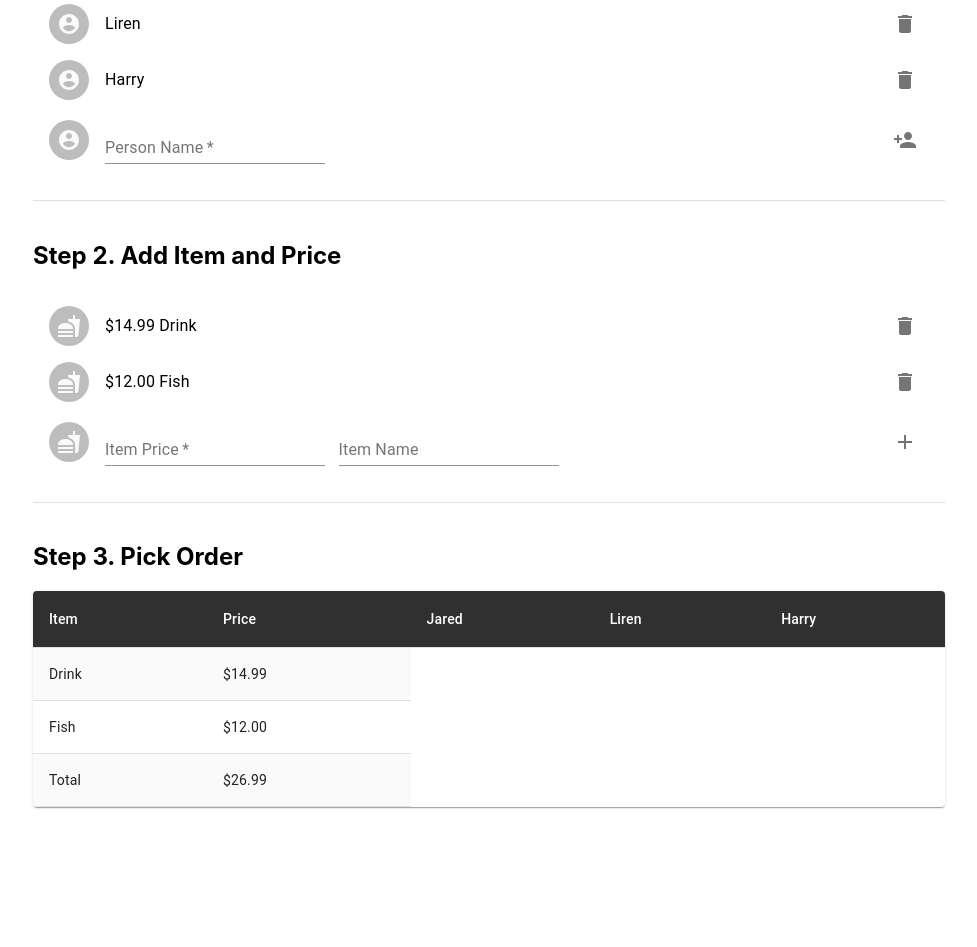
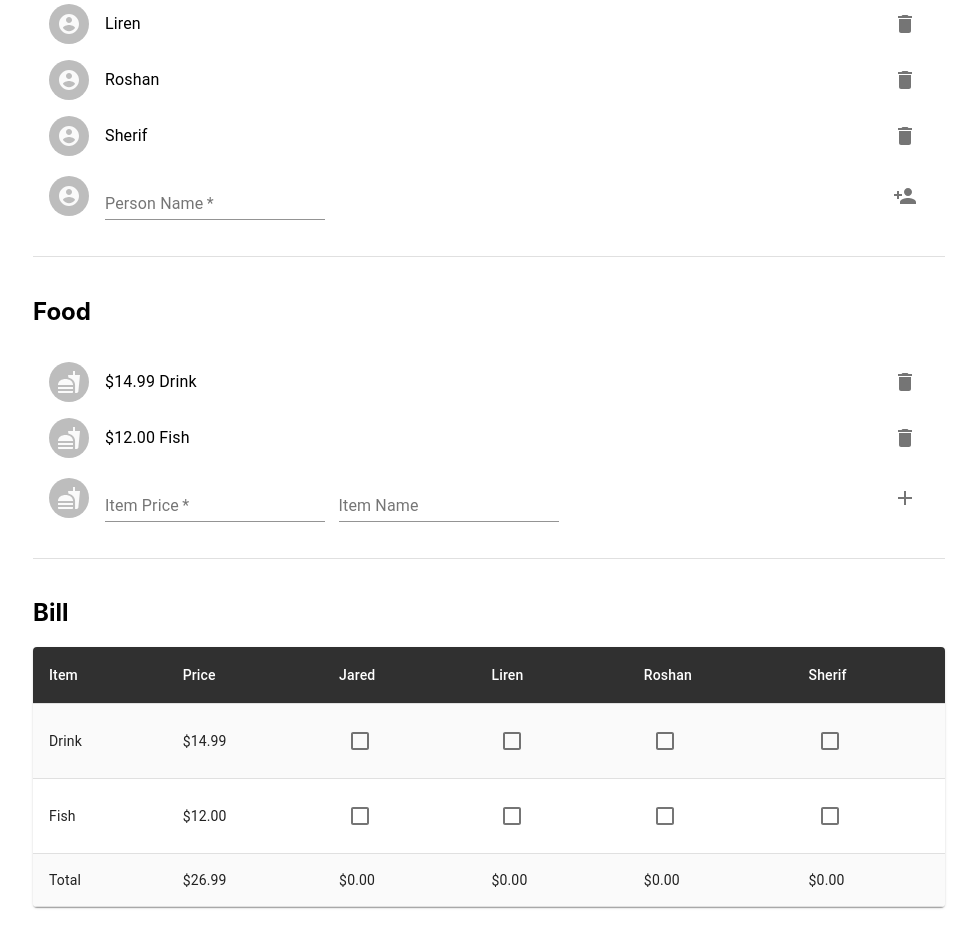
Before and after one commit to tuliren/dinner, a React (Create React App) app: page / in a window 1280 px wide. Shown: the part 220-1167 px from the top of the page, without its empty margins (151-1128 px from the left). Before the commit the page ends 1067 px from the top, so only its background shows below. Built offline with nearby package versions, Linux system fonts and the light colour scheme.

Commit message:
Implement item person link

```diff
--- a/public/index.html
+++ b/public/index.html
@@ -24,7 +24,7 @@
       work correctly both with client-side routing and a non-root public URL.
       Learn how to configure a non-root public URL by running `npm run build`.
     -->
-    <title>Dinner Bill Split</title>
+    <title>Dinner Bill</title>
   </head>
   <body>
     <noscript>You need to enable JavaScript to run this app.</noscript>
--- a/src/App.tsx
+++ b/src/App.tsx
@@ -6,7 +6,7 @@ import { Container } from '@material-ui/core';
 const App = () => {
   return (
     <Container className="Dinner" maxWidth="md">
-      <h1>Dinner Bill Split</h1>
+      <h1>Dinner Bill</h1>
       <Dinner/>
     </Container>
   );
--- a/src/Dinner.tsx
+++ b/src/Dinner.tsx
@@ -1,4 +1,5 @@
 import React from 'react';
+import { uuid } from './utility';
 import { createStyles, Theme, withStyles } from '@material-ui/core/styles';
 import Table from '@material-ui/core/Table';
 import TableBody from '@material-ui/core/TableBody';
@@ -17,15 +18,24 @@ import Divider from '@material-ui/core/Divider';
 import IconButton from '@material-ui/core/IconButton';
 import { ListItemSecondaryAction } from '@material-ui/core';
 import TextField from '@material-ui/core/TextField';
+import Checkbox from '@material-ui/core/Checkbox';
 import AccountCircleIcon from '@material-ui/icons/AccountCircle';
 import DeleteIcon from '@material-ui/icons/Delete';
 import PersonAddIcon from '@material-ui/icons/PersonAdd';
 import FastfoodIcon from '@material-ui/icons/Fastfood';
 import AddIcon from '@material-ui/icons/Add';
 
+const ID_DELIMITER = '\t';
+
 type Item = {
+  id: string;
   price: number;
   name?: string;
+}
+
+type Person = {
+  id: string;
+  name: string;
 }
 
 interface IProps {
@@ -33,7 +43,10 @@ interface IProps {
 
 interface IState {
   items: Array<Item>;
-  people: Array<string>;
+  people: Array<Person>;
+  links: {
+    [itemId: string]: string[],
+  };
 
   personToAdd: string;
   itemNameToAdd: string;
@@ -68,10 +81,16 @@ class Dinner extends React.Component<IProps, IState> {
 
     this.state = {
       items: [
-        { name: 'Drink', price: 14.99 },
-        { name: 'Fish', price: 12.00 },
+        { id: 'drink', name: 'Drink', price: 14.99 },
+        { id: 'fish', name: 'Fish', price: 12.00 },
       ],
-      people: ['Jared', 'Liren', 'Harry'],
+      people: [
+        { id: 'jared', name: 'Jared' },
+        { id: 'liren', name: 'Liren' },
+        { id: 'roshan', name: 'Roshan' },
+        { id: 'sherif', name: 'Sherif' },
+      ],
+      links: {},
       personToAdd: '',
       itemNameToAdd: '',
       itemPriceToAdd: '',
@@ -80,8 +99,15 @@ class Dinner extends React.Component<IProps, IState> {
     this.handlePersonChange = this.handlePersonChange.bind(this);
     this.handleItemNameChange = this.handleItemNameChange.bind(this);
     this.handleItemPriceChange = this.handleItemPriceChange.bind(this);
+    this.handleLinkChange = this.handleLinkChange.bind(this);
+
     this.addPerson = this.addPerson.bind(this);
     this.removePerson = this.removePerson.bind(this);
+
+    this.addItem = this.addItem.bind(this);
+    this.removeItem = this.removeItem.bind(this);
+
+    this.getLinkStatus = this.getLinkStatus.bind(this);
   }
 
   handlePersonChange = (event: React.ChangeEvent<HTMLInputElement>) => {
@@ -96,11 +122,30 @@ class Dinner extends React.Component<IProps, IState> {
     this.setState({ itemPriceToAdd: event.target.value });
   };
 
+  handleLinkChange = (event: React.ChangeEvent<HTMLInputElement>) => {
+    const [personId, itemId] = event.target.value.split(ID_DELIMITER);
+    const links = this.state.links;
+    if (links[itemId] === undefined) {
+      links[itemId] = [personId];
+    } else {
+      const personIndex = links[itemId].indexOf(personId);
+      if (personIndex === -1) {
+        links[itemId].push(personId);
+      } else {
+        links[itemId].splice(personIndex, 1);
+      }
+    }
+    this.setState({ links });
+  };
+
   addPerson = (event: React.MouseEvent<HTMLButtonElement>) => {
     event.preventDefault();
     if (this.state.personToAdd) {
       const people = this.state.people;
-      people.push(this.state.personToAdd.trim());
+      people.push({
+        id: uuid(),
+        name: this.state.personToAdd.trim(),
+      });
       this.setState({
         people,
         personToAdd: '',
@@ -110,9 +155,17 @@ class Dinner extends React.Component<IProps, IState> {
 
   removePerson = (event: React.MouseEvent<HTMLButtonElement>, index: number) => {
     event.preventDefault();
+    const links = this.state.links;
     const people = this.state.people;
+    const personId = people[index].id;
+    for (const itemId of Object.keys(links)) {
+      const personIndex = links[itemId].indexOf(personId);
+      if (personIndex !== -1) {
+        links[itemId].splice(personIndex, 1);
+      }
+    }
     people.splice(index, 1);
-    this.setState({ people });
+    this.setState({ links, people });
   };
 
   addItem = (event: React.MouseEvent<HTMLButtonElement>) => {
@@ -120,6 +173,7 @@ class Dinner extends React.Component<IProps, IState> {
     if (this.state.itemPriceToAdd) {
       const items = this.state.items;
       items.push({
+        id: uuid(),
         name: this.state.itemNameToAdd.trim(),
         price: parseFloat(this.state.itemPriceToAdd),
       });
@@ -133,20 +187,45 @@ class Dinner extends React.Component<IProps, IState> {
 
   removeItem = (event: React.MouseEvent<HTMLButtonElement>, index: number) => {
     event.preventDefault();
+    const links = this.state.links;
     const items = this.state.items;
+    delete links[items[index].id];
     items.splice(index, 1);
-    this.setState({ items });
+    this.setState({ links, items });
+  };
+
+  getLinkStatus = (personId: string, itemId: string): boolean => {
+    return this.state.links[itemId] !== undefined && this.state.links[itemId].includes(personId);
   };
 
   getTotalPrice = (): number => {
     return this.state.items.map(i => i.price).reduce((a, b) => a + b, 0);
   };
 
+  getPersonPrice = (personId: string): number => {
+    const personItems: Array<{
+      itemPrice: number;
+      peopleCount: number;
+    }> = [];
+
+    for (const [itemId, personIds] of Object.entries(this.state.links)) {
+      if (personIds.includes(personId)) {
+        const itemPrice = this.state.items.filter(item => item.id === itemId)[0].price;
+        const peopleCount = personIds.length;
+        personItems.push({ itemPrice, peopleCount });
+      }
+    }
+
+    return personItems
+      .map(({ itemPrice, peopleCount }) => itemPrice / peopleCount )
+      .reduce((a, b) => a + b, 0);
+  };
+
   renderPeople() {
     return (
       <Box>
         <List dense={false}>
-          {this.state.people.map((person: string, index: number) => (
+          {this.state.people.map(({ name: person }, index: number) => (
             <ListItem key={'person-' + index}>
               <ListItemAvatar>
                 <Avatar>
@@ -247,7 +326,7 @@ class Dinner extends React.Component<IProps, IState> {
     );
   }
 
-  renderTable() {
+  renderBill() {
     return (
       <TableContainer component={Paper}>
         <Table>
@@ -256,23 +335,38 @@ class Dinner extends React.Component<IProps, IState> {
               <StyledTableCell key="item">Item</StyledTableCell>
               <StyledTableCell key="price">Price</StyledTableCell>
 
-              {this.state.people.map((person: string, index: number) =>
+              {this.state.people.map(({ name: person }, index: number) =>
                 <StyledTableCell key={'person-' + index}>{person}</StyledTableCell>)
               }
             </StyledTableRow>
           </TableHead>
 
           <TableBody>
-            {this.state.items.map(({ name, price }, index: number) =>
-              <StyledTableRow key={'item-' + index}>
-                <StyledTableCell>{name}</StyledTableCell>
-                <StyledTableCell>${price.toFixed(2)}</StyledTableCell>
+            {this.state.items.map(({ id: itemId, name: itemName, price: itemPrice }, itemIndex: number) =>
+              <StyledTableRow key={'item-' + itemIndex}>
+                <StyledTableCell>{itemName}</StyledTableCell>
+                <StyledTableCell>${itemPrice.toFixed(2)}</StyledTableCell>
+                {this.state.people.map(({ id: personId, name: person }, personIndex: number) => (
+                  <StyledTableCell key={'person-' + personIndex}>
+                    <Checkbox
+                      checked={this.getLinkStatus(personId, itemId)}
+                      value={personId + ID_DELIMITER + itemId}
+                      color="primary"
+                      onChange={this.handleLinkChange}
+                    />
+                  </StyledTableCell>
+                ))}
               </StyledTableRow>,
             )}
 
             <StyledTableRow key={'item-total'}>
               <StyledTableCell>Total</StyledTableCell>
               <StyledTableCell>${this.getTotalPrice().toFixed(2)}</StyledTableCell>
+              {this.state.people.map(({ id: personId }, personIndex: number) => (
+                <StyledTableCell key={'person-' + personIndex}>
+                  ${this.getPersonPrice(personId).toFixed(2)}
+                </StyledTableCell>
+              ))}
             </StyledTableRow>
           </TableBody>
         </Table>
@@ -284,18 +378,18 @@ class Dinner extends React.Component<IProps, IState> {
     return (
       <>
         <Divider/>
-        <h2>Step 1. Add People</h2>
+        <h2>People</h2>
         {this.renderPeople()}
         <br/>
         <Divider/>
         <br/>
-        <h2>Step 2. Add Item and Price</h2>
+        <h2>Food</h2>
         {this.renderItems()}
         <br/>
         <Divider/>
         <br/>
-        <h2>Step 3. Pick Order</h2>
-        {this.renderTable()}
+        <h2>Bill</h2>
+        {this.renderBill()}
         <br/>
         <br/>
       </>
--- /dev/null
+++ b/src/utility.ts
@@ -0,0 +1,7 @@
+export const uuid = () => {
+  return hex(Date.now() / 1000) + ' '.repeat(5).replace(/./g, () => hex(Math.random() * 16))
+};
+
+const hex = (value: number) => {
+  return Math.floor(value).toString(16)
+};
```
